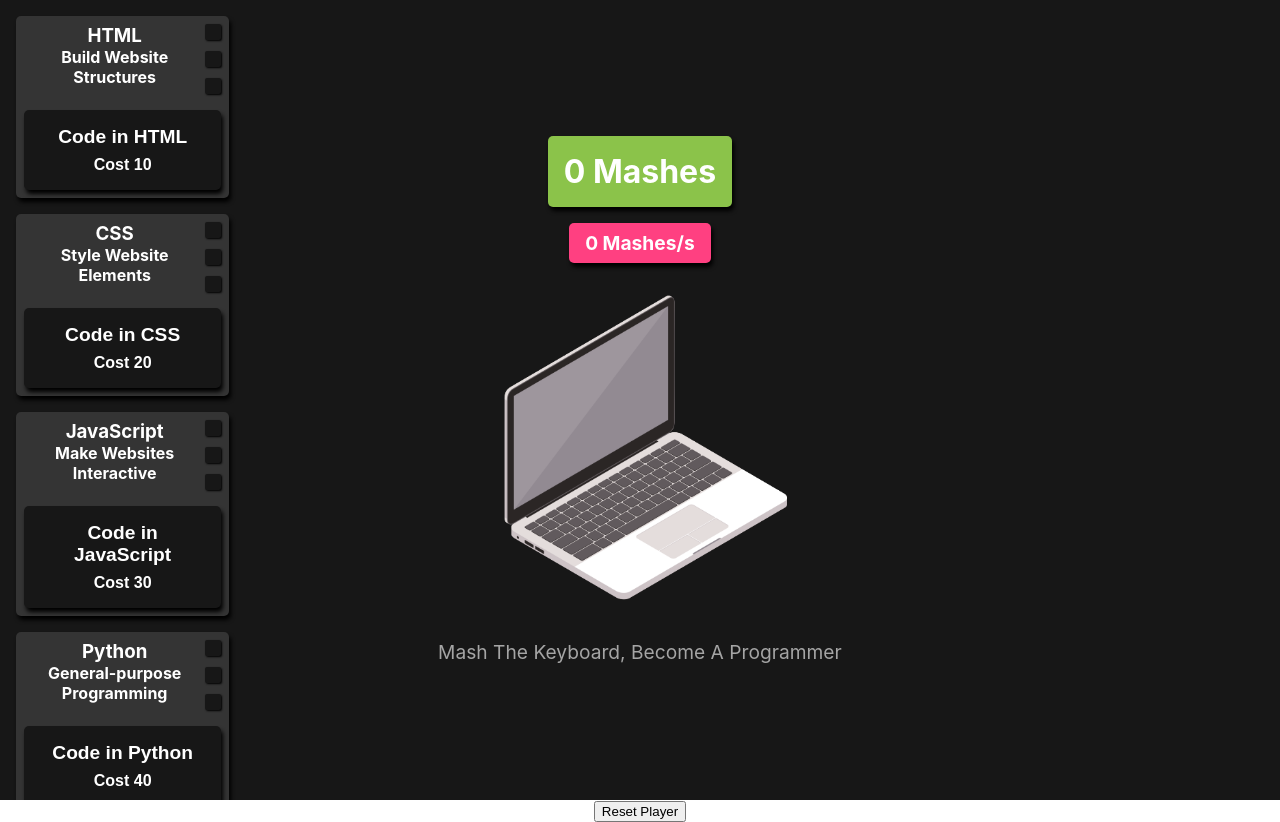
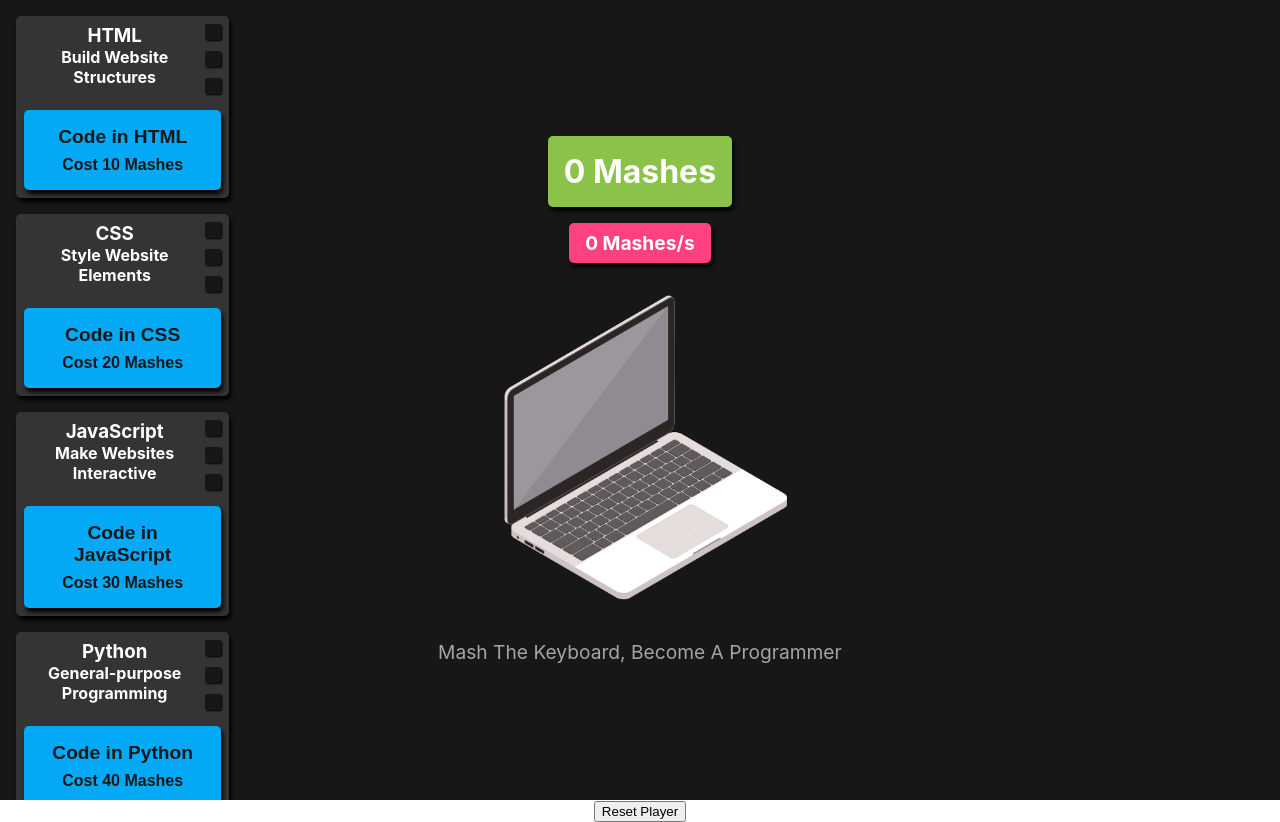
Before and after one commit to AntonErikssonCode/keyboard-masher, a React (Create React App) app: page / in a window 1280 px wide. Built offline with nearby package versions, Linux system fonts and the light colour scheme.

Commit message:
Comments and button style

```diff
--- a/src/App.tsx
+++ b/src/App.tsx
@@ -19,7 +19,6 @@ function App() {
       { name: "Java", number: 0, perks: 0, bought: false },
     ],
   };
-
   const [playerInfoLoaded, setPlayerInfoLoaded] = useState(false);
   const [playerInfo, setPlayerInfo] = useState(defaultPlayer);
 
@@ -36,13 +35,13 @@ function App() {
       // Cookie doesn't exist, so set it with the initial playerInfo object
       Cookies.set("playerInfo", JSON.stringify(defaultPlayer), {
         expires: expirationTimeInDays,
-      }); // Set expiration to 1 day
+      });
       setPlayerInfoLoaded(true);
       console.dir("No Cookie");
     }
   }, []);
 
-  // INCREMENT TOTAL MASHES AND UPDATE COOKIE
+  // INCREMENT totalMashes AND currentMashes
   const handleMashClick = () => {
     setPlayerInfo((prevPlayerInfo) => ({
       ...prevPlayerInfo,
@@ -51,8 +50,7 @@ function App() {
     }));
   };
 
-  // SAVE PLAYER INFO TO COOKIE WHEN IT CHANGES
-
+  // SAVE playerInfo cookie TO COOKIE WHEN IT CHANGES
   useEffect(() => {
     if (playerInfoLoaded) {
       const jsonString = JSON.stringify(playerInfo);
@@ -61,7 +59,7 @@ function App() {
     }
   }, [playerInfoLoaded, playerInfo]);
 
-  // Update mashPerSec when upgradesOwned changes
+  // UPDATE mashPerSec WHEN  upgradesOwned CHANGES
   useEffect(() => {
     if (playerInfoLoaded) {
       const updatedPlayerInfo = {
@@ -72,7 +70,7 @@ function App() {
     }
   }, [playerInfo.upgradesOwned]);
 
-  // Increment totalMashes and currentMashes every second based on mashPerSec
+  // INCREMENT totalMashes AND currentMashes EVERY SECOND BASED ON mashPerSec
   useEffect(() => {
     if (playerInfoLoaded) {
       const interval = setInterval(() => {
@@ -87,7 +85,7 @@ function App() {
     }
   }, [playerInfo.mashPerSec]);
 
-  // RESETS COOKIE AND PLAYER STATE
+  // RESETS cookie AND playerInfo
   const resetPlayerCookie = () => {
     setPlayerInfo(defaultPlayer);
     Cookies.set("playerInfo", JSON.stringify(defaultPlayer), {
--- a/src/components/upgradesSection/Upgrade.tsx
+++ b/src/components/upgradesSection/Upgrade.tsx
@@ -123,8 +123,8 @@ function Upgrade({ handleSetPlayerInfo, upgrade, playerInfo }: UpgradeProps) {
         onMouseUp={handleMouseUp}
         onClick={handleBuy}
       >
-        <h3>{"Code in " + name}</h3>
-        <h4>{"Cost " +newCost}</h4>
+        <h3 className="text-color-black">{"Code in " + name}</h3>
+        <h4 className="text-color-black">{"Cost " + newCost + " Mashes"}</h4>
       </button>
     </div>
   );
--- a/src/components/upgradesSection/upgrade.css
+++ b/src/components/upgradesSection/upgrade.css
@@ -6,6 +6,7 @@
   display: flex;
   flex-direction: column;
   gap: 1rem;
+  cursor: pointer;
 }
 .upgrades-container-1 {
   display: flex;
@@ -35,21 +36,27 @@
 }
 .button-code {
   border: none;
-  background-color: var(--background-color);
+/*   background-color: var(--background-color); */
+  background-color: var(--accent-color);
   color: var(--text-color);
   padding: 1rem;
-
+  cursor: pointer;
 display: flex;
 flex-direction: column;
 justify-content: center;
 align-items: center;
 gap: 0.5rem;
+transition: transform 0.1s ease;
 
 
 }
+
+.button-code:hover{
+  transform: scale(1.02);
+}
 .button-code.pressed {
   transform: scale(0.95);
-  transition: transform 0.1s ease;
+
 }
 
 .button-code  h3{
--- a/src/index.css
+++ b/src/index.css
@@ -30,3 +30,7 @@ h1,h2,h3,h4,h5,p{
   margin:0;
   color: var(  --text-color);
 }
+
+.text-color-black{
+  color: var(--background-color);
+}
```
